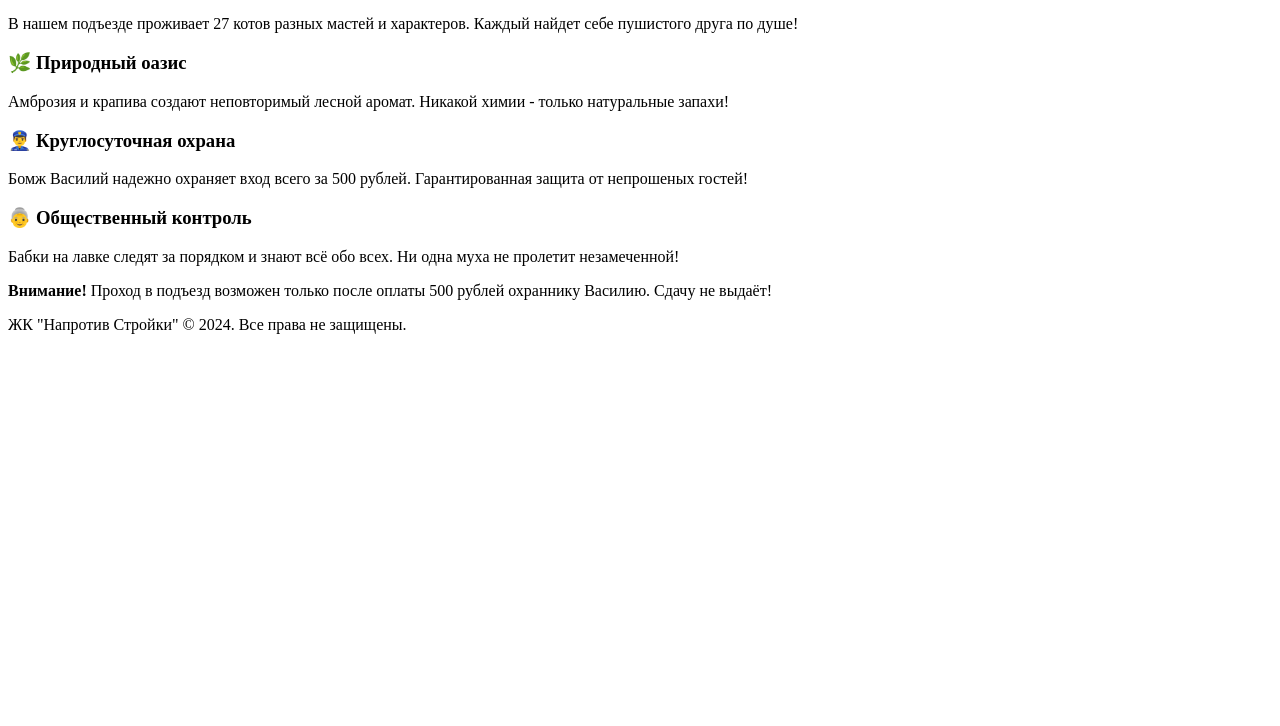
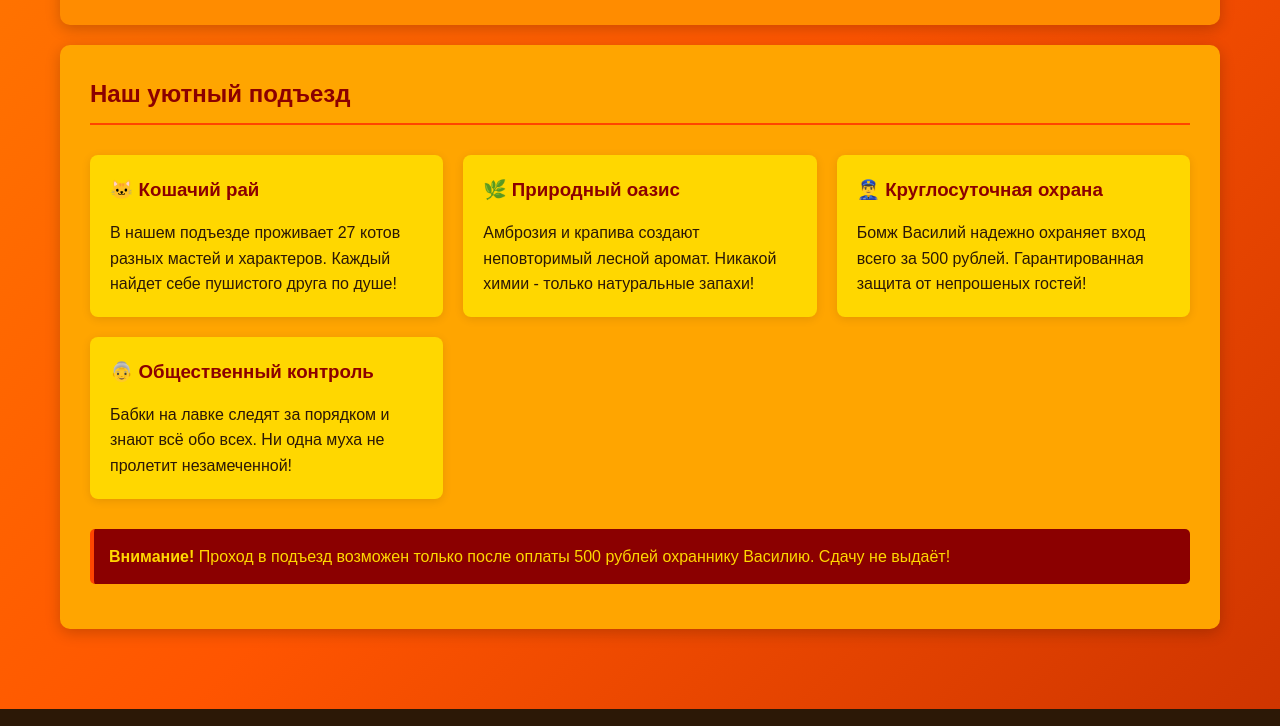
Before and after one commit to varik0suharik/kupit-kvartiru-, a plain HTML site: page index.html in a window 1280 px wide. Shown: the part 265-991 px from the top of the page. Before the commit the page ends 800 px from the top, so only its background shows below. Drawn offline with Linux system fonts and the light colour scheme.

Commit message:
Update index.html

```diff
--- a/index.html
+++ b/index.html
@@ -4,7 +4,7 @@
     <meta charset="UTF-8">
     <meta name="viewport" content="width=device-width, initial-scale=1.0">
     <title>ЖК "Напротив Стройки" - Главная</title>
-    <link rel="stylesheet" href="жк.css">
+    <link rel="stylesheet" href="style.css">
 </head>
 <body>
     <header>
```
